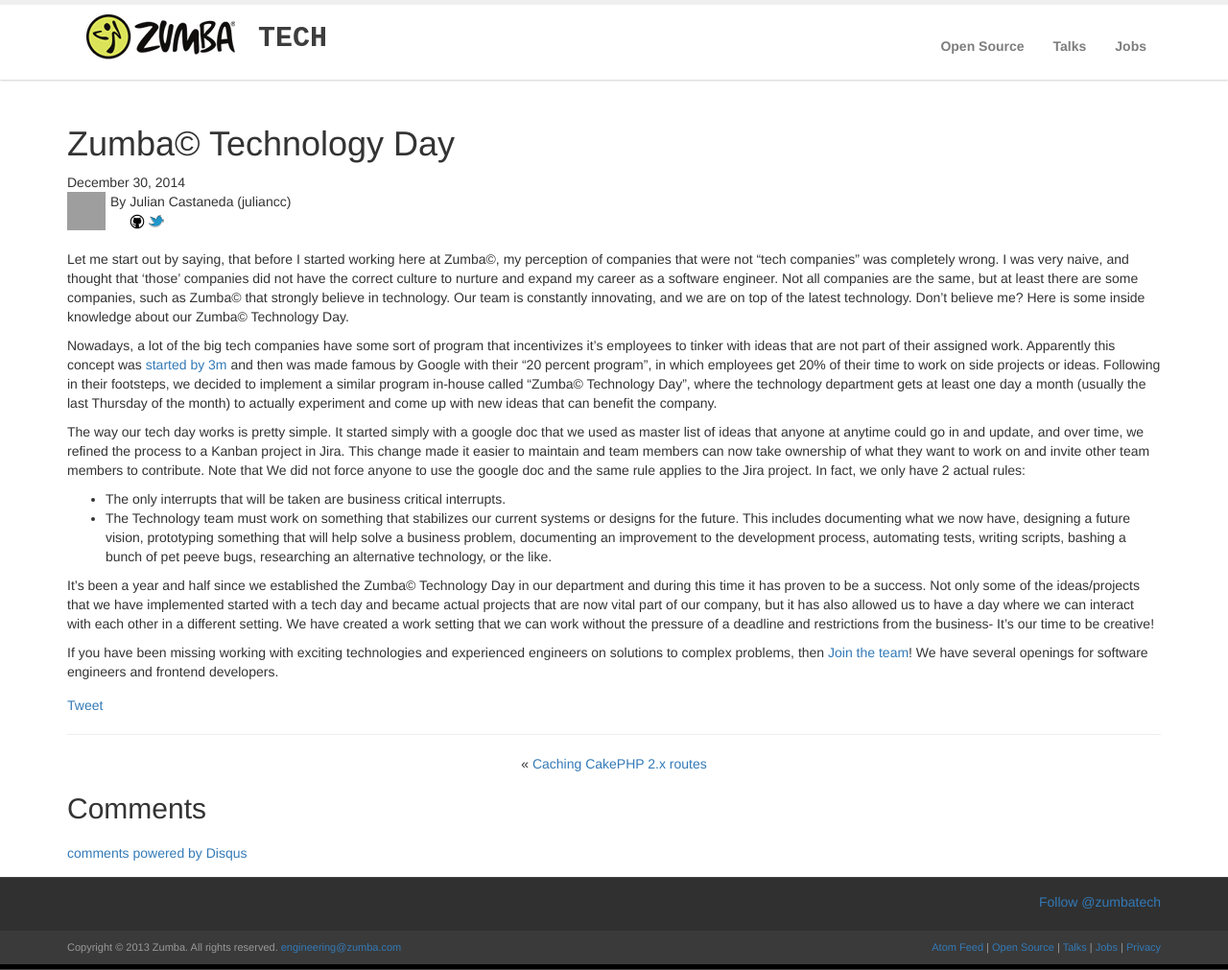
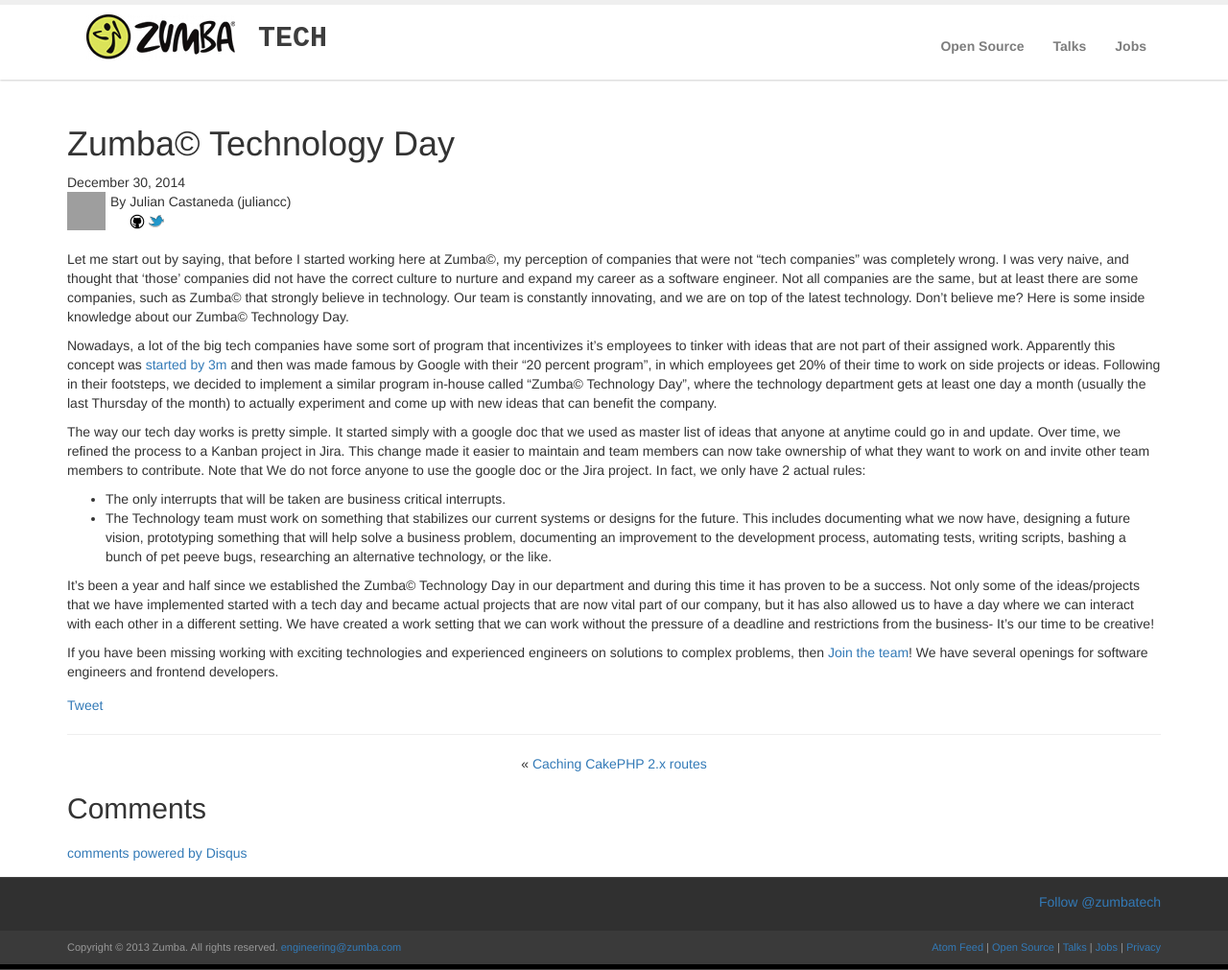
Before and after one commit to zumba/zumba.github.com, a Jekyll site: the page built from _posts/2014-12-30-zumba-tech-day.md, in a window 1280 px wide and 1011 px high. Shown: the whole window at 96% size. Built offline with Jekyll 4.4.1, drawn with Linux system fonts in a browser that asks for light colours; nearby versions of some CDN libraries; comment, search, counter and statistics services are not loaded; grey boxes are pictures that could not be loaded.

Commit message:
Another batch of revisions

```diff
--- a/_posts/2014-12-30-zumba-tech-day.md
+++ b/_posts/2014-12-30-zumba-tech-day.md
@@ -10,7 +10,7 @@
 
 Nowadays, a lot of the big tech companies have some sort of program that incentivizes it’s employees to tinker with ideas that are not part of their assigned work. Apparently this concept was [started by 3m](http://www.fastcodesign.com/1663137/how-3m-gave-everyone-days-off-and-created-an-innovation-dynamo) and then was made famous by Google with their  “20 percent program”, in which employees get 20% of their time to work on side projects or ideas. Following in their footsteps, we decided to implement a similar program in-house called “Zumba&copy; Technology Day”, where the technology department gets at least one day a month (usually the last Thursday of the month) to actually experiment and come up with new ideas that can benefit the company.
 
-The way our tech day works is pretty simple. It started simply with a google doc that we used as master list of ideas that anyone at anytime could go in and update, and over time, we refined the process to a Kanban project in Jira. This change made it easier to maintain and team members can now take ownership of what they want to work on and invite other team members to contribute. Note that We did not force anyone to use the google doc and the same rule applies to the Jira project. In fact, we only have 2 actual rules:
+The way our tech day works is pretty simple. It started simply with a google doc that we used as master list of ideas that anyone at anytime could go in and update. Over time, we refined the process to a Kanban project in Jira. This change made it easier to maintain and team members can now take ownership of what they want to work on and invite other team members to contribute. Note that We do not force anyone to use the google doc or the Jira project. In fact, we only have 2 actual rules:
 
 * The only interrupts that will be taken are business critical interrupts.
 * The Technology team must work on something that stabilizes our current systems or designs for the future. This includes documenting what we now have, designing a future vision, prototyping something that will help solve a business problem, documenting an improvement to the development process, automating tests, writing scripts, bashing a bunch of pet peeve bugs, researching an alternative technology,  or the like.
```
